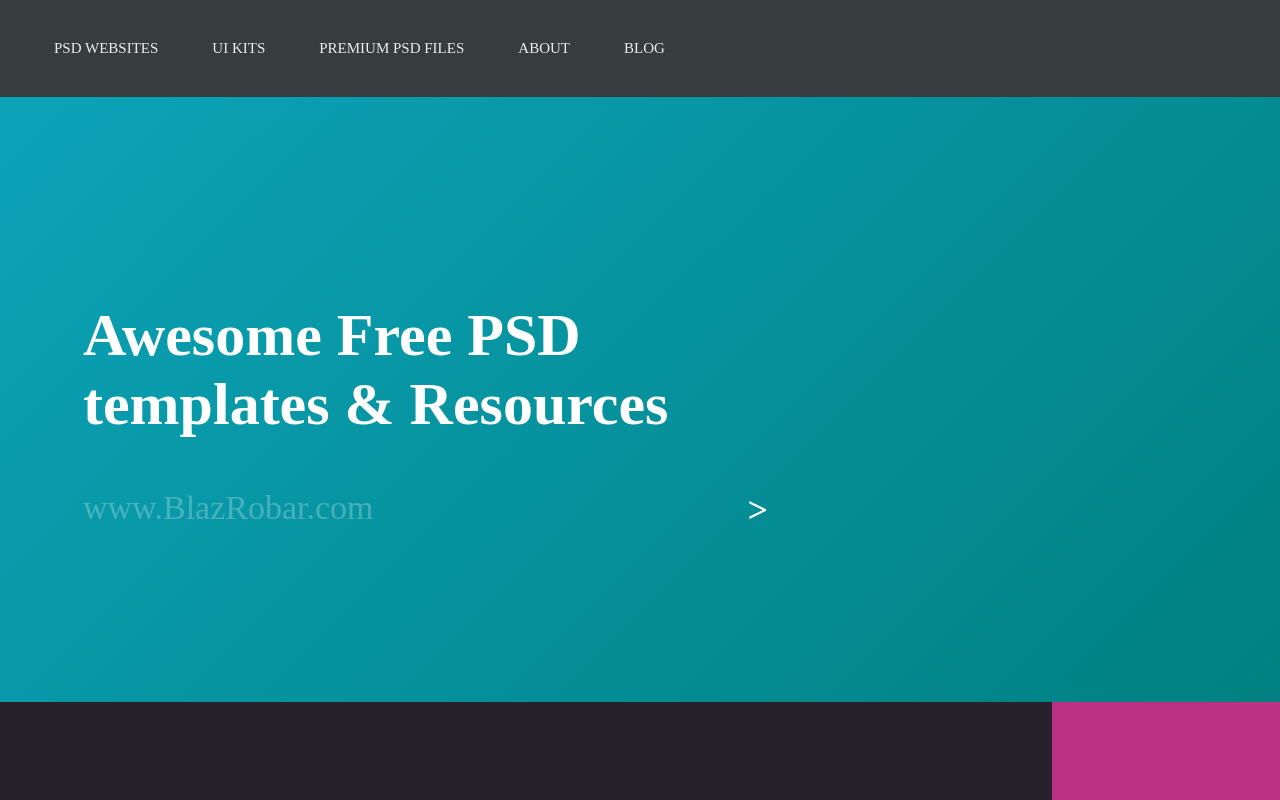
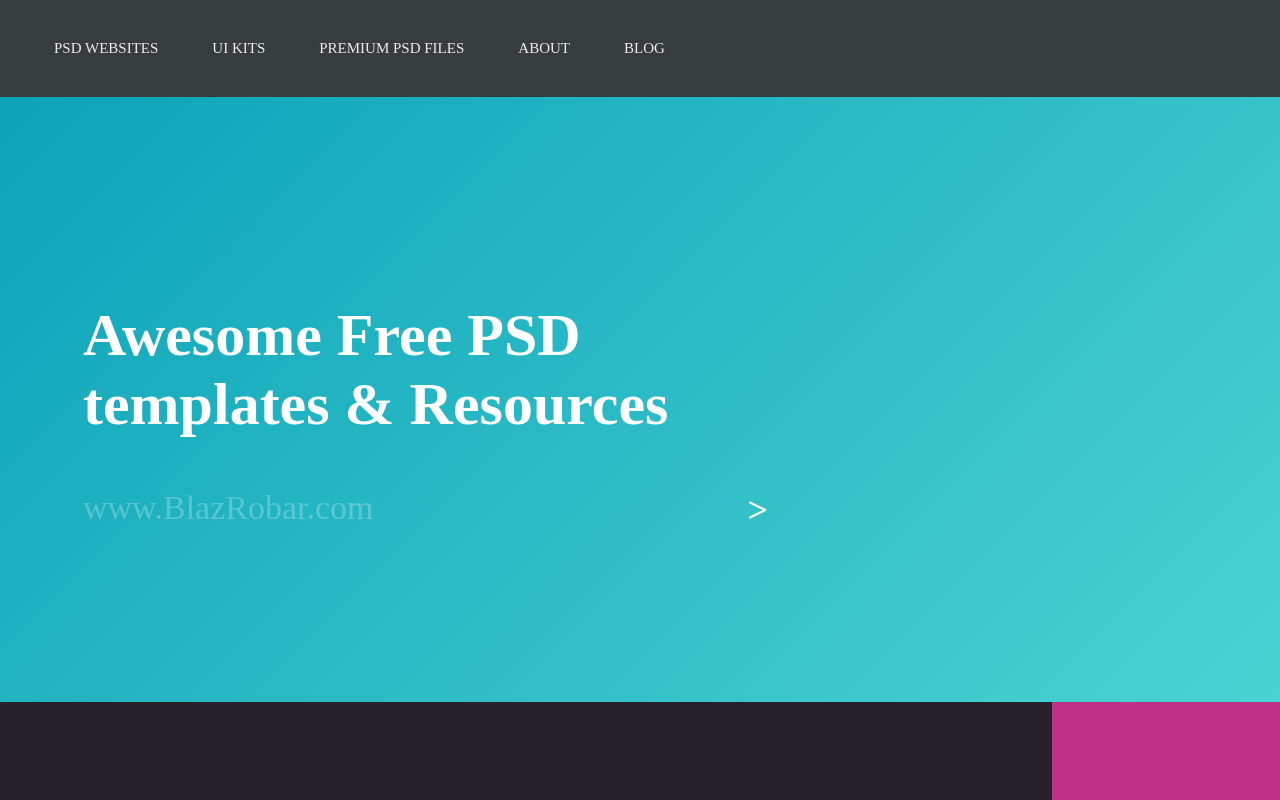
Before and after one commit to vlad-ulasowitch/rpi01, a plain HTML site: page index.html in a window 1280 px wide. Shown: the top 800 px of the page. Drawn offline with Linux system fonts and the light colour scheme.

Commit message:
Update header's background

```diff
--- a/style.css
+++ b/style.css
@@ -36,7 +36,7 @@ nav > a:visited, a:active {
 
 header {
     background-blend-mode: soft-light, ;
-    background-image: linear-gradient(135deg, rgba(12,163,185,1) 0%, rgba(0,128,128,1) 100%);
+    background-image: linear-gradient(135deg, #0ca3b9 0%, #4ad3d3 100%);
 }
 
 .header-content {
```
